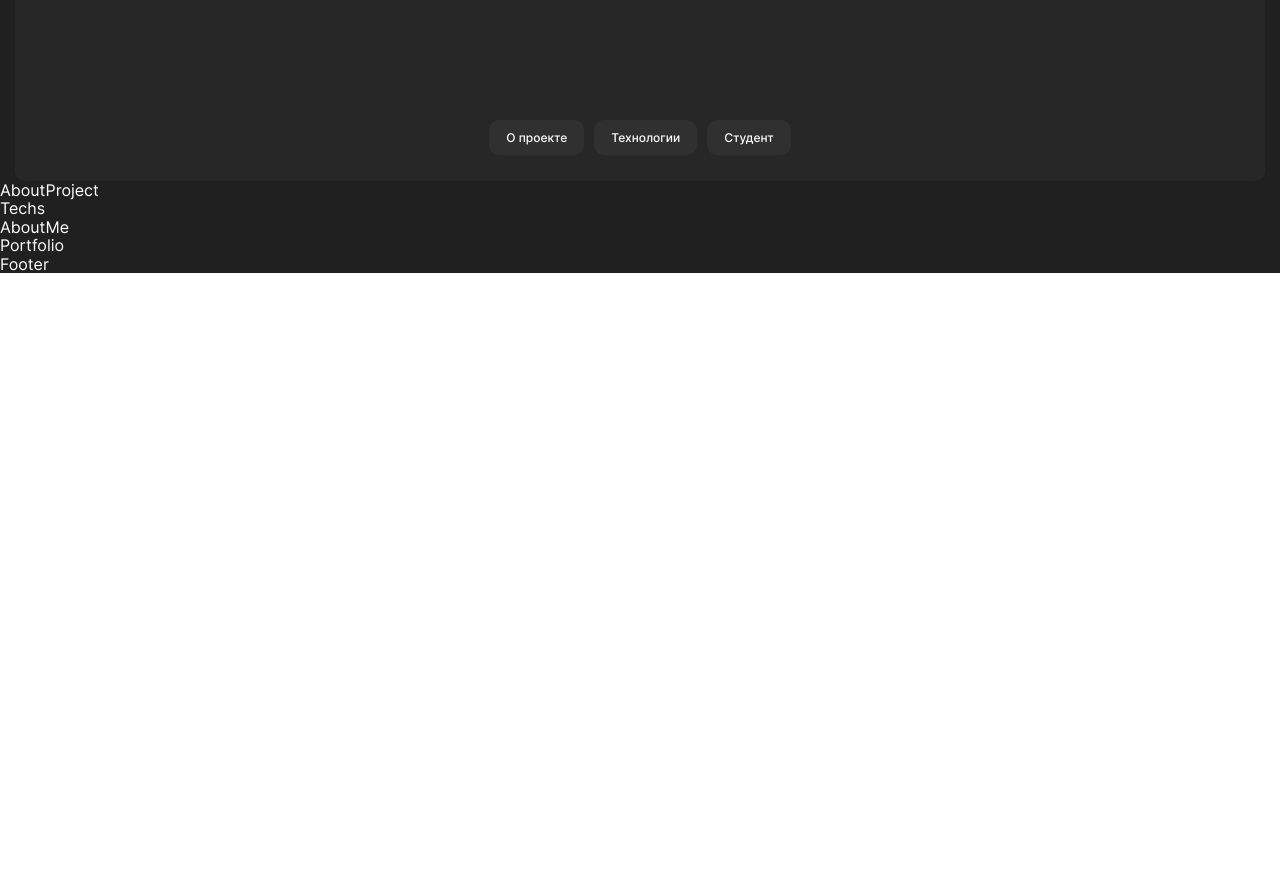
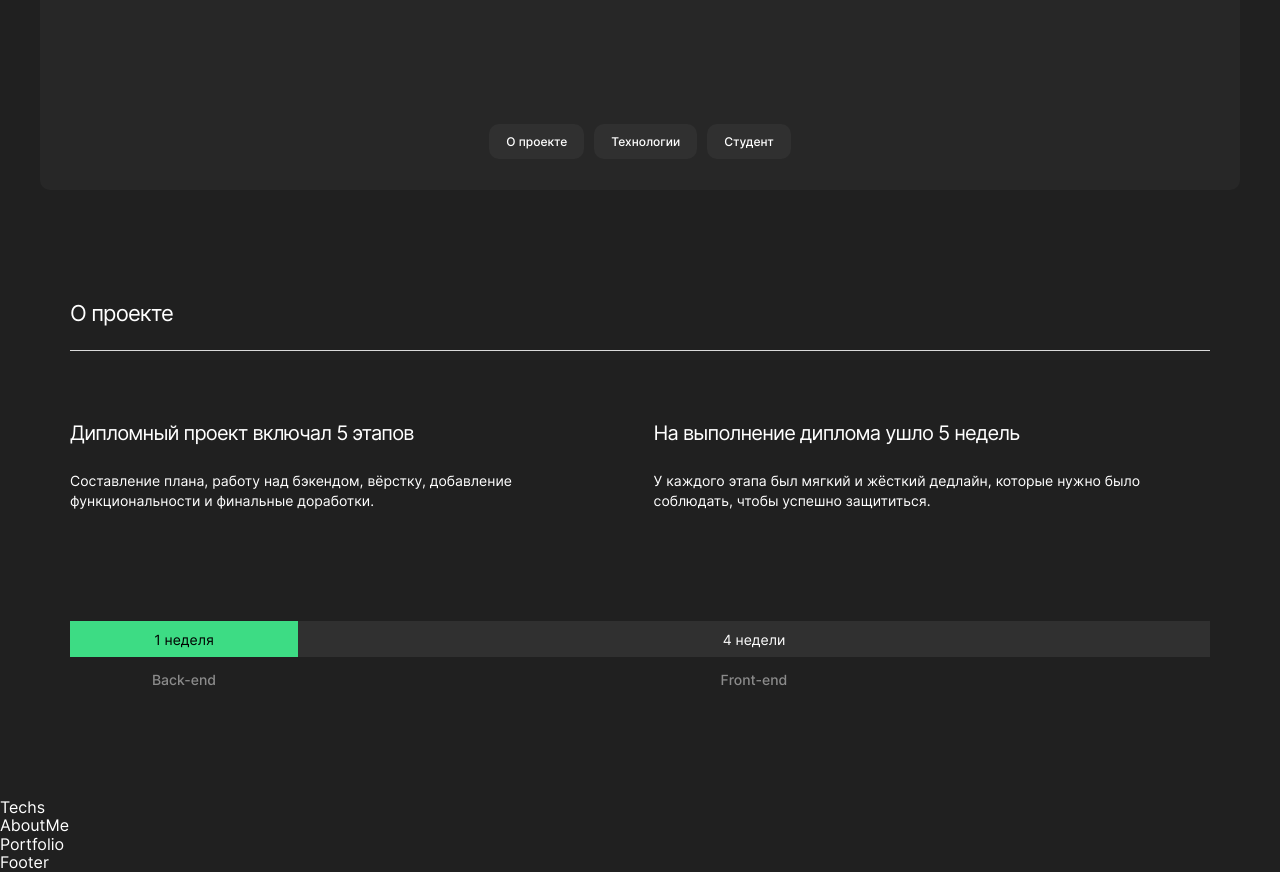
Before and after one commit to hideto13/movies-explorer-frontend, a React (Create React App) app: page / in a window 1280 px wide. Shown: the part 400-1272 px from the top of the page. Before the commit the page ends 800 px from the top, so only its background shows below. Built offline with nearby package versions, Linux system fonts and the light colour scheme.

Commit message:
Add about-project section

```diff
--- a/src/components/AboutProject/AboutProject.css
+++ b/src/components/AboutProject/AboutProject.css
@@ -0,0 +1,97 @@
+.about-project {
+  max-width: 1200px;
+  margin: 0 auto;
+  padding: 110px 30px;
+  box-sizing: border-box;
+}
+
+.about-project__title {
+  margin: 0 0 23px;
+
+  font-size: 22px;
+  font-weight: 400;
+  line-height: 27px;
+  letter-spacing: -0.04em;
+  text-align: left;
+}
+
+.about-project__list {
+  margin: 0;
+  list-style: none;
+  padding: 70px 0 110px;
+  border-top: 1px solid #dadada;
+  display: flex;
+  gap: 40px;
+}
+
+.about-project__subtitle {
+  margin: 0 0 26px;
+
+  font-size: 20px;
+  font-weight: 400;
+  line-height: 24px;
+  letter-spacing: -0.04em;
+  text-align: left;
+}
+
+.about-project__text {
+  margin: 0;
+
+  font-size: 14px;
+  font-weight: 400;
+  line-height: 20px;
+  letter-spacing: 0em;
+  text-align: left;
+}
+.about-project__progress {
+  height: 36px;
+  display: flex;
+  width: 100%;
+  margin-bottom: 14px;
+}
+.progress__section {
+  background: #303030;
+  width: 80%;
+  display: flex;
+  justify-content: center;
+  align-items: center;
+}
+
+.progress__section_active {
+  background: #3ddc84;
+  width: 20%;
+}
+.progress__text {
+  font-size: 14px;
+  font-weight: 400;
+  line-height: 17px;
+  letter-spacing: 0em;
+  text-align: center;
+}
+.progress__text_active {
+  color: #000000;
+}
+
+.about-project__knowleges {
+  margin: 0;
+  list-style: none;
+  padding: 0;
+  display: flex;
+  width: 100%;
+}
+.about-project__knowledge {
+  font-size: 14px;
+  font-weight: 500;
+  line-height: 17px;
+  letter-spacing: 0px;
+  text-align: center;
+  color: #8b8b8b;
+}
+
+.about-project__knowledge:first-child {
+  width: 20%;
+}
+
+.about-project__knowledge:last-child {
+  width: 80%;
+}
--- a/src/components/AboutProject/AboutProject.js
+++ b/src/components/AboutProject/AboutProject.js
@@ -1,7 +1,43 @@
 import "./AboutProject.css";
 
 function AboutProject() {
-  return <div>AboutProject</div>;
+  return (
+    <section className="about-project">
+      <h2 className="about-project__title">О проекте</h2>
+      <ul className="about-project__list">
+        <li className="about-project__item">
+          <h3 className="about-project__subtitle">
+            Дипломный проект включал 5 этапов
+          </h3>
+          <p className="about-project__text">
+            Составление плана, работу над бэкендом, вёрстку, добавление
+            функциональности и финальные доработки.
+          </p>
+        </li>
+        <li className="about-project__item">
+          <h3 className="about-project__subtitle">
+            На выполнение диплома ушло 5 недель
+          </h3>
+          <p className="about-project__text">
+            У каждого этапа был мягкий и жёсткий дедлайн, которые нужно было
+            соблюдать, чтобы успешно защититься.
+          </p>
+        </li>
+      </ul>
+      <div className="about-project__progress">
+        <div className="progress__section progress__section_active">
+          <span className="progress__text progress__text_active">1 неделя</span>
+        </div>
+        <div className="progress__section">
+          <span className="progress__text">4 недели</span>
+        </div>
+      </div>
+      <ul className="about-project__knowleges">
+        <li className="about-project__knowledge">Back-end</li>
+        <li className="about-project__knowledge">Front-end</li>
+      </ul>
+    </section>
+  );
 }
 
 export default AboutProject;
--- a/src/components/Header/Header.css
+++ b/src/components/Header/Header.css
@@ -1,9 +1,11 @@
 .header {
   display: flex;
-  padding: 21px 70px;
+  padding: 18px 30px;
   box-sizing: border-box;
   justify-content: space-between;
   align-items: center;
+  max-width: 1200px;
+  margin: 0 auto;
 }
 
 .header__links {
--- a/src/components/NavTab/NavTab.css
+++ b/src/components/NavTab/NavTab.css
@@ -7,7 +7,7 @@
   width: max-content;
 }
 .navtab__item {
-  margin-bottom: 10px;
+  margin: 10px 0;
 }
 .navtab__link {
   color: white;
--- a/src/components/Promo/Promo.css
+++ b/src/components/Promo/Promo.css
@@ -3,13 +3,14 @@
   background: #272727;
   margin: 0 auto;
   margin-top: 20px;
-  padding: 25px;
+  padding: 30px;
   border-radius: 10px;
+  box-sizing: border-box;
 }
 
 .promo__title {
   max-width: 730px;
-  margin: 135px auto 151px;
+  margin: 130px auto 151px;
   font-size: 50px;
   font-weight: 400;
   line-height: 58px;
```
